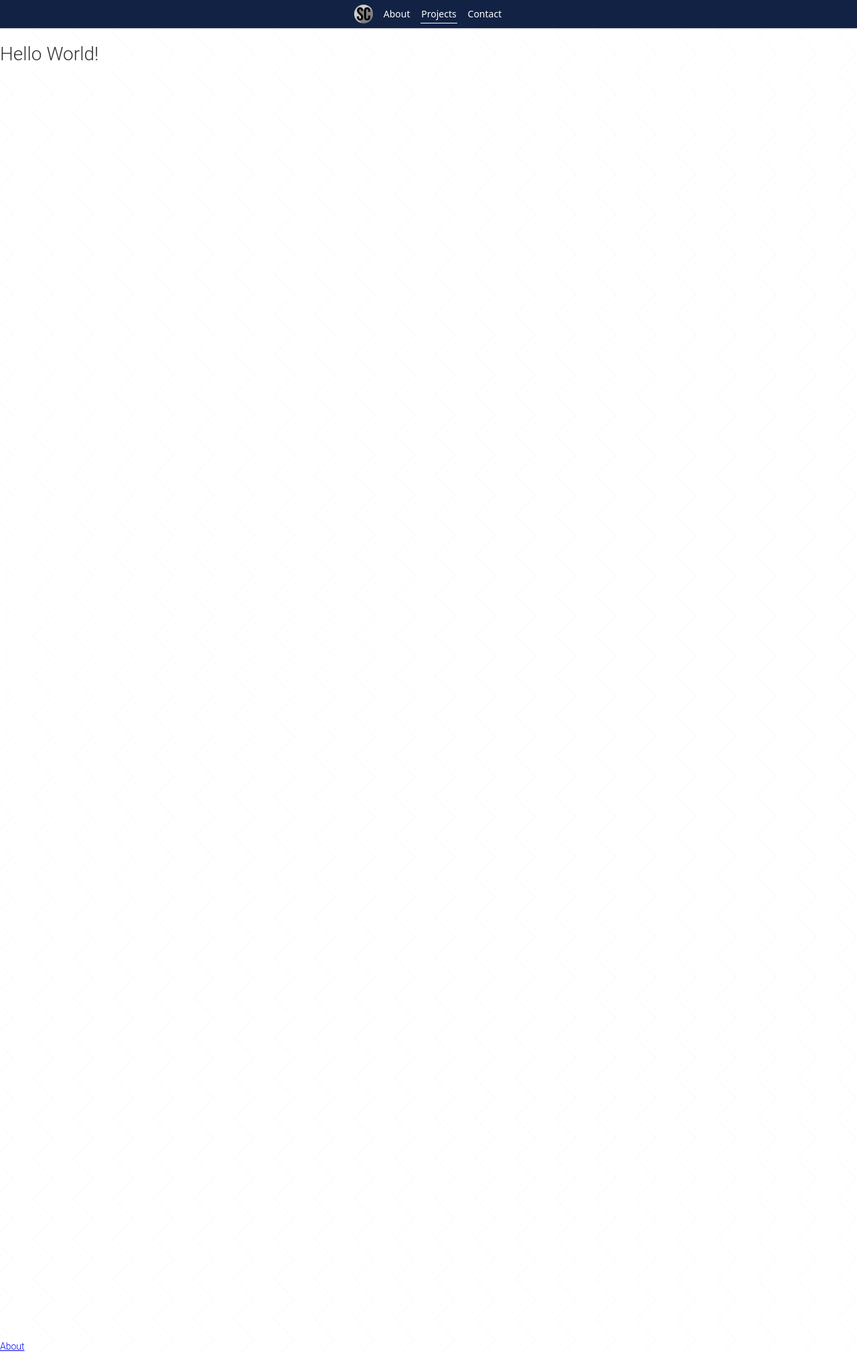
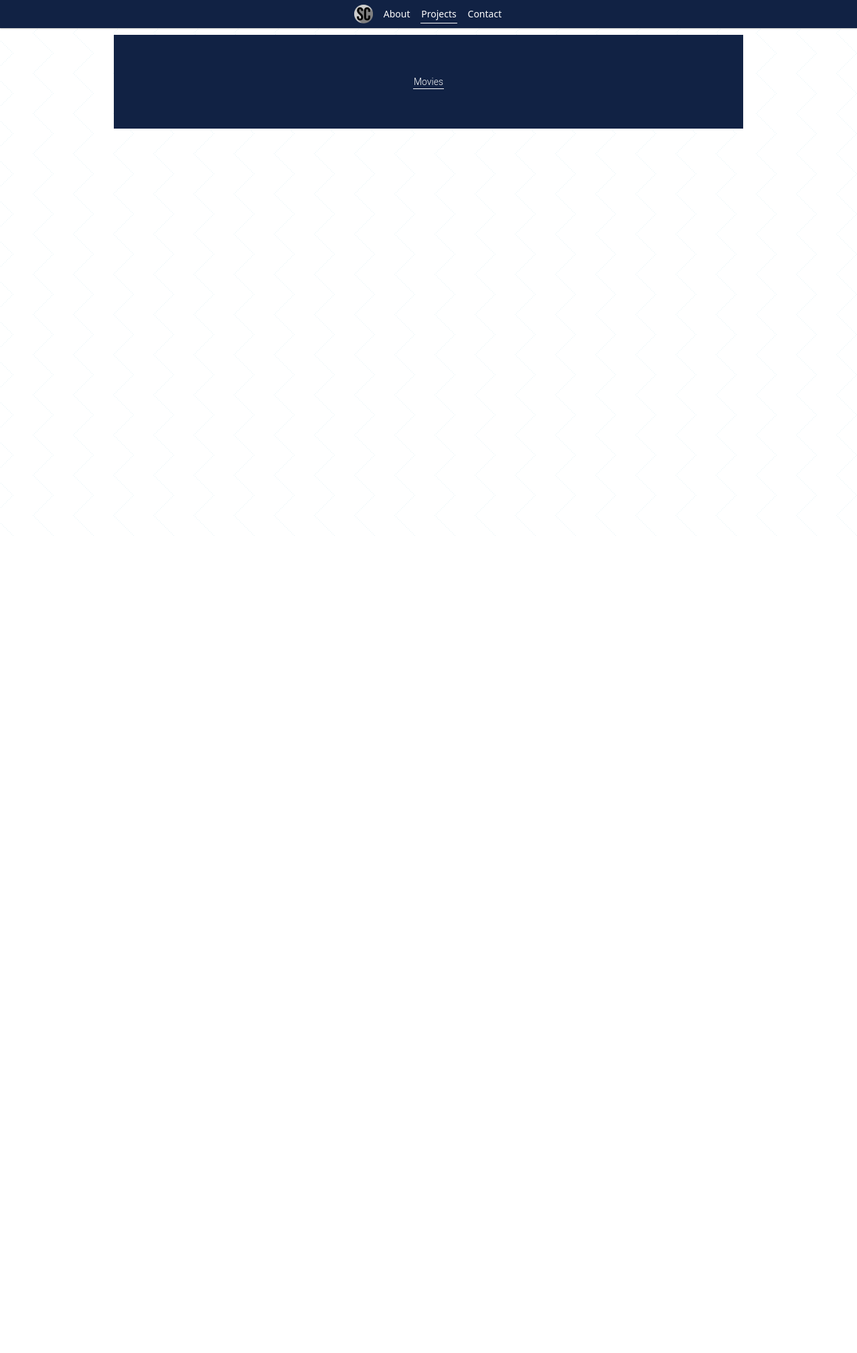
Before and after one commit to CollinsSpencer/Personal-Website, a PHP site: page /projects/ in a window 1280 px wide. Shown: the whole page at 67% size. After the commit the page ends 800 px from the top, so only its background shows below. Run offline with PHP 8.4, Linux system fonts and the light colour scheme.

Commit message:
create new projects page

```diff
--- a/assets/css/flex-layout.css
+++ b/assets/css/flex-layout.css
@@ -14,6 +14,10 @@
 
 .horizontal, .horizontal-2, .horizontal-3, .horizontal-4, .horizontal-5 {
   flex-direction: column;
+}
+
+.horizontal > * {
+  width: 100%;
 }
 
 /*.horizontal-2-sm > * {
@@ -43,6 +47,10 @@
 
 .vertical, .vertical-2, .vertical-3, .vertical-4, .vertical-5 {
   flex-direction: column;
+}
+
+.vertical > * {
+  height: 100%;
 }
 
 .vertical-2 > * {
@@ -88,7 +96,21 @@ a.linked-card {
   align-items: center;
   color: inherit;
   text-decoration: none;
+
+  background-color: #112244;
+  -moz-transition: all 300ms ease-in-out;
+  -o-transition: all 300ms ease-in-out;
+  -webkit-transition: all 300ms ease-in-out;
+  transition: all 300ms ease-in-out;
 }
+
+a.linked-card:hover, a.linked-card:focus {
+  -moz-transition-duration: 100ms;
+  -o-transition-duration: 100ms;
+  -webkit-transition-duration: 100ms;
+  transition-duration: 100ms;
+}
+
 
 a.linked-card > .genericon {
   font-size: 2em;
--- a/assets/css/main.css
+++ b/assets/css/main.css
@@ -29,7 +29,7 @@ h1 {
   font-size: 2em;
 }
 
-a.inline-link {
+.inline-link {
   color: black;
   text-decoration: none;
   padding: 0 0.1em;
@@ -49,13 +49,47 @@ a.inline-link {
   box-shadow: inset 0 -1px 0 black;
 }
 
-a.inline-link:hover {
+.inline-link:hover, .inline-link:focus {
   color: white;
   text-decoration: none;
 
   -moz-box-shadow: inset 0 -1.5em 0 black;
   -webkit-box-shadow: inset 0 -1.5em 0 black;
   box-shadow: inset 0 -1.5em 0 black;
+
+  -moz-transition-duration: 100ms;
+  -o-transition-duration: 100ms;
+  -webkit-transition-duration: 100ms;
+  transition-duration: 100ms;
+}
+
+.inline-link-white {
+  color: white;
+  text-decoration: none;
+  padding: 0 0.1em;
+  line-height: 1.5em;
+  height: 1.5em;
+  text-align: center;
+  border: 0;
+  display: inline-block;
+
+  -moz-transition: all 300ms ease-in-out;
+  -o-transition: all 300ms ease-in-out;
+  -webkit-transition: all 300ms ease-in-out;
+  transition: all 300ms ease-in-out;
+
+  -moz-box-shadow: inset 0 -1px 0 white;
+  -webkit-box-shadow: inset 0 -1px 0 white;
+  box-shadow: inset 0 -1px 0 white;
+}
+
+.inline-link-white:hover, .inline-link-white:focus {
+  color: black;
+  text-decoration: none;
+
+  -moz-box-shadow: inset 0 -1.5em 0 white;
+  -webkit-box-shadow: inset 0 -1.5em 0 white;
+  box-shadow: inset 0 -1.5em 0 white;
 
   -moz-transition-duration: 100ms;
   -o-transition-duration: 100ms;
--- a/assets/css/projects.css
+++ b/assets/css/projects.css
@@ -0,0 +1,8 @@
+a.linked-card {
+  color: white;
+  height: 10em;
+}
+
+a.linked-card:hover, a.linked-card:focus {
+  background-color: rgba(17, 34, 68, 0.9);
+}
--- a/projects/index.php
+++ b/projects/index.php
@@ -11,13 +11,13 @@
   <!-- NAV -->
   <?php $selected = "projects"; require_once "../nav.php" ?>
 
-  <div style="height: 2000px">
-    <h1>Hello World!<h1>
+  <div id="main" class="centered">
+    <section class="horizontal flex">
+      <a href="/projects/movies/" class="card linked-card">
+        <span class="inline-link-white">Movies</span>
+      </a>
+    </section>
   </div>
-
-  <section>
-    <a href="/about/">About</a>
-  </section>
 <body>
 
 <?php require_once "../server/footer.php"; ?>
```
Also changed, not shown: assets/css/contact.css (+0 -15 lines).
